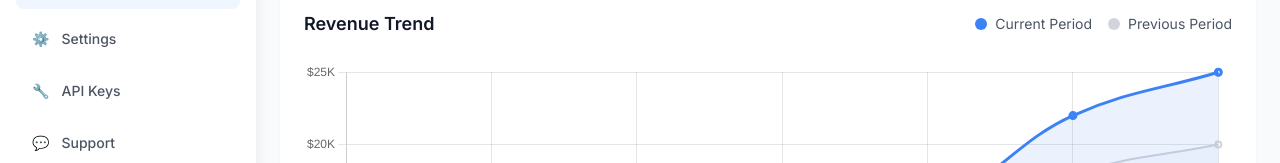
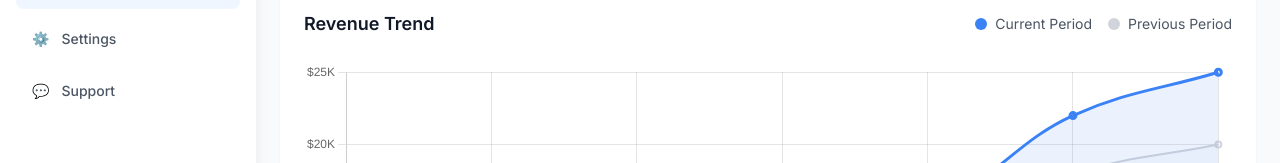
Before and after one commit to suvakintomiwa/Fintech-project, a plain HTML site: page analytics.html in a window 1280 px wide. Shown: the part 287-450 px from the top of the page. Drawn offline with nearby package versions, Linux system fonts and the light colour scheme.

Commit message:
Update analytics.html

```diff
--- a/analytics.html
+++ b/analytics.html
@@ -118,10 +118,7 @@
                     <span class="mr-3">⚙️</span>
                     Settings
                 </a>
-                <a href="#" class="text-gray-600 hover:bg-gray-50 hover:text-gray-900 group flex items-center px-4 py-3 text-sm font-medium rounded-lg transition-colors">
-                    <span class="mr-3">🔧</span>
-                    API Keys
-                </a>
+
                 <a href="#" class="text-gray-600 hover:bg-gray-50 hover:text-gray-900 group flex items-center px-4 py-3 text-sm font-medium rounded-lg transition-colors">
                     <span class="mr-3">💬</span>
                     Support
```
